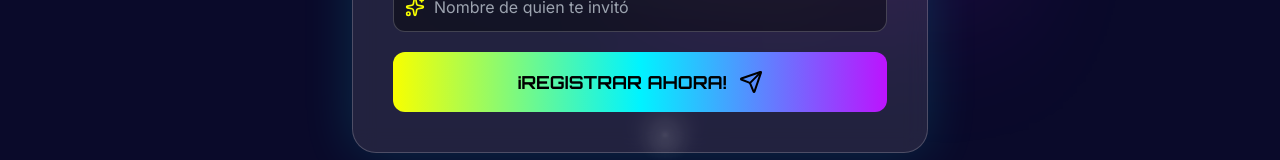
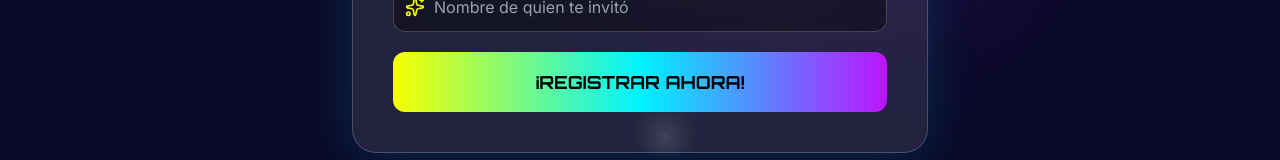
Before and after one commit to wolfiito/ebv-estacion-iluminacion, a React (Vite) app: page / in a window 1280 px wide. Shown: the part 588-748 px from the top of the page. Built offline with nearby package versions, Linux system fonts and the light colour scheme.

Commit message:
first commit

```diff
--- a/src/pages/Registration.tsx
+++ b/src/pages/Registration.tsx
@@ -233,7 +233,6 @@ export default function Registration() {
             ) : (
               <>
                 <span>¡REGISTRAR AHORA!</span>
-                <Send className="h-6 w-6" />
               </>
             )}
           </motion.button>
```
